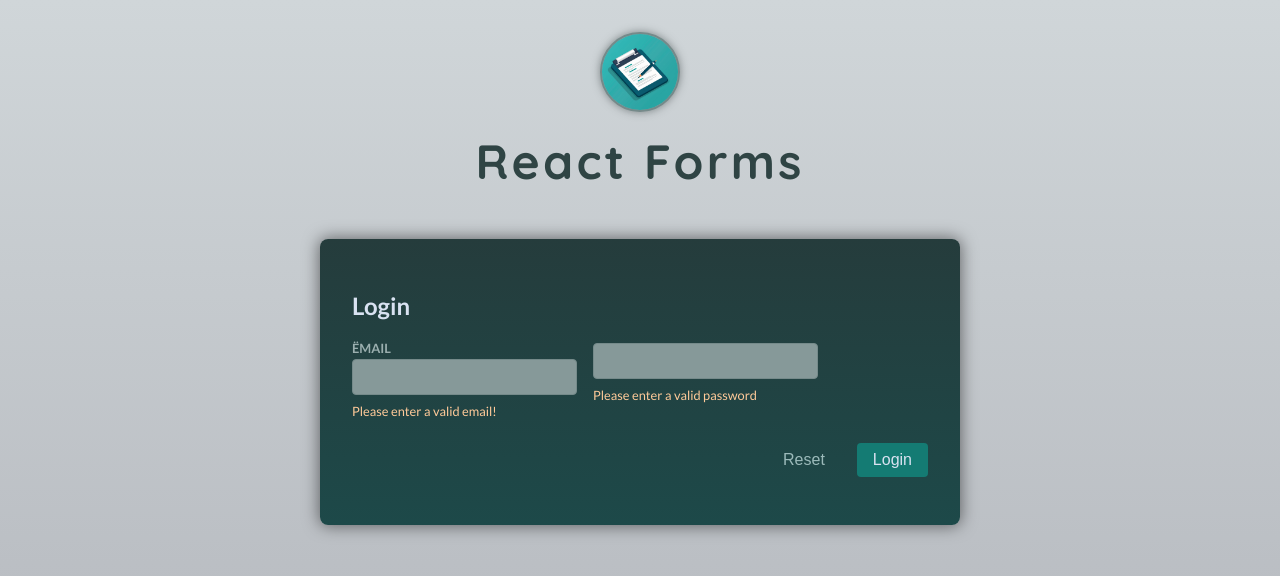
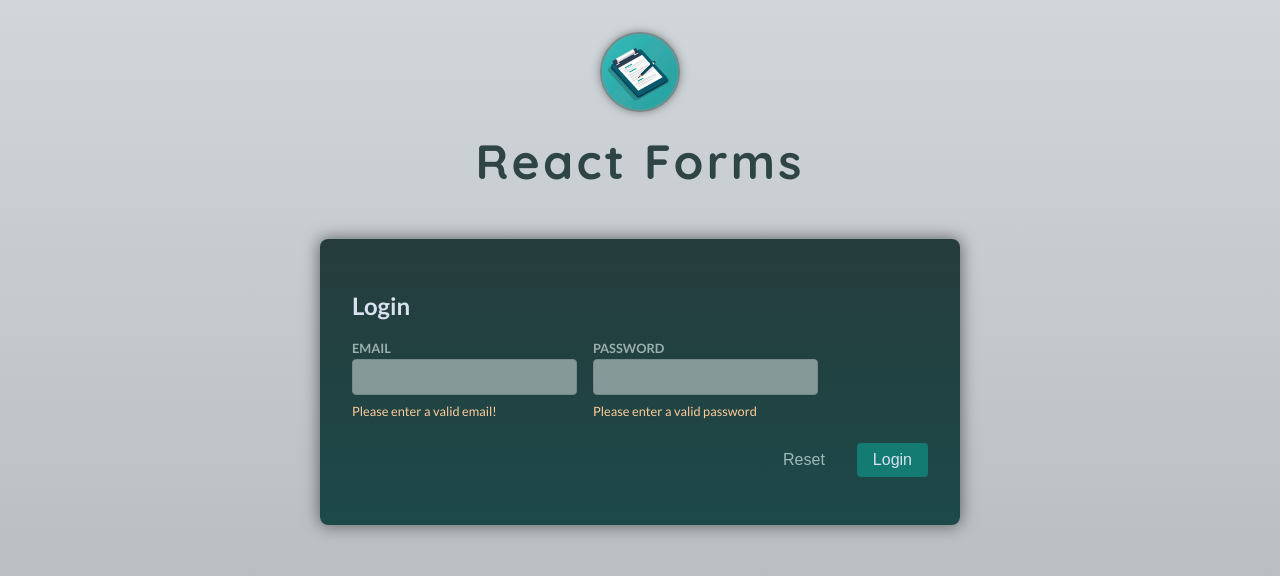
Before and after one commit to richardborgesdev/react-19-academind-working-with-forms-2025, a React (Vite) app: page / in a window 1280 px wide. Shown: the top 576 px of the page. Built offline with nearby package versions, Linux system fonts and the light colour scheme.

Commit message:
chore: using outsourcing validations

```diff
--- a/src/components/StateLogin.jsx
+++ b/src/components/StateLogin.jsx
@@ -1,5 +1,6 @@
 import { useState } from "react";
 import Input from "./Input";
+import * as validationService from "../util/validation";
 
 export default function Login() {
   const [enteredValues, setEnteredValues] = useState({
@@ -12,9 +13,13 @@ export default function Login() {
     password: false,
   });
 
-  const isEmailValid = !enteredValues.email.includes("@") && didEdit.email;
+  const isEmailValid =
+    didEdit.email &&
+    !validationService.isEmail(enteredValues.email) &&
+    !validationService.isNotEmpty(enteredValues.email);
   const isPasswordValid =
-    didEdit.password && enteredValues.password.trim().length > 5;
+    didEdit.password &&
+    validationService.hasMinLength(enteredValues.password, 6);
 
   function handleSubmit(event) {
     event.preventDefault();
@@ -50,7 +55,7 @@ export default function Login() {
 
       <div className="control-row">
         <Input
-          label="Ëmail"
+          label="Email"
           id="email"
           type="email"
           name="email"
@@ -61,6 +66,7 @@ export default function Login() {
         />
 
         <Input
+          label="Password"
           id="password"
           type="password"
           name="password"
```
